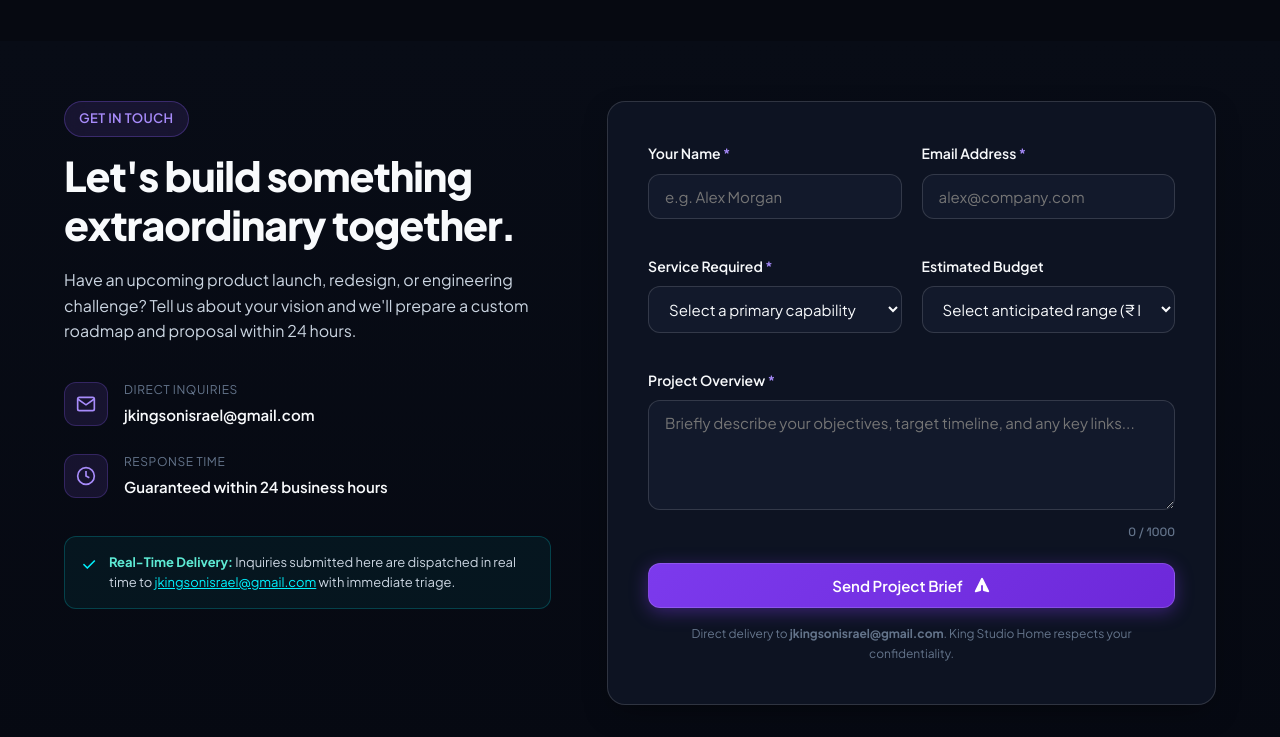
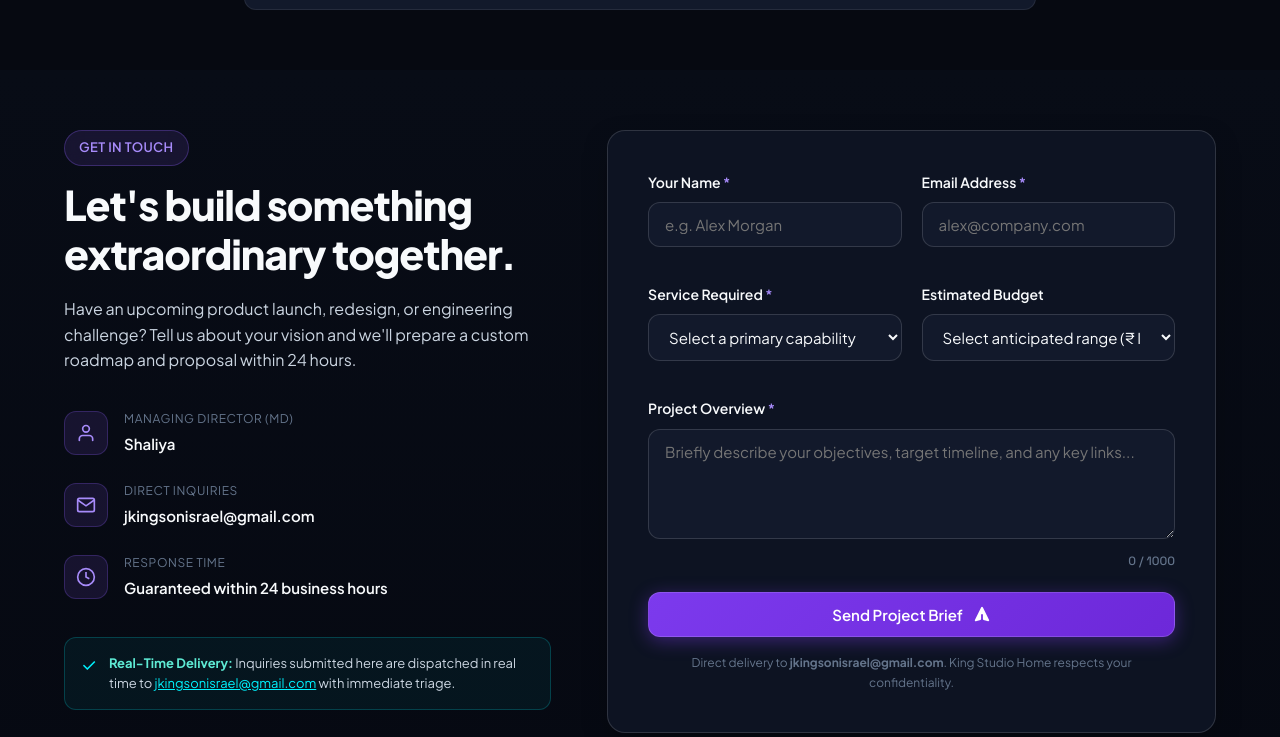
Before and after one commit to kingson-starboy/unknow---uk, a website: page index.html in a window 1280 px wide. Shown: the part 5704-6441 px from the top of the page. Drawn offline with Linux system fonts and the light colour scheme.

Commit message:
Add files via upload

```diff
--- a/index.html
+++ b/index.html
@@ -570,7 +570,7 @@
             <div class="badge">Who We Are</div>
             <h2 class="section-title">We craft digital realities with engineering rigour</h2>
             <p class="about-lead">
-              Founded by Kingson Israel, King Studio Home was created on a single belief: digital software should be visually stunning without sacrificing structural speed, accessibility, or maintainability.
+              Founded by Kingson Israel with Shaliya as Managing Director (MD), King Studio Home was created on a single belief: digital software should be visually stunning without sacrificing structural speed, accessibility, or maintainability.
             </p>
             <p class="about-text">
               We operate as a high-caliber multidisciplinary squad of senior engineers, product designers, and brand strategists. Rather than bloated teams and bureaucratic sprints, we work directly with founders and product leaders to ship impactful digital products in record time.
@@ -748,6 +748,19 @@
             <div class="contact-details">
               <div class="contact-detail-item">
                 <div class="detail-icon">
+                  <svg viewBox="0 0 24 24" fill="none" stroke="currentColor" stroke-width="2" stroke-linecap="round" stroke-linejoin="round">
+                    <path d="M20 21v-2a4 4 0 0 0-4-4H8a4 4 0 0 0-4 4v2"></path>
+                    <circle cx="12" cy="7" r="4"></circle>
+                  </svg>
+                </div>
+                <div>
+                  <span class="detail-label">Managing Director (MD)</span>
+                  <span class="detail-val">Shaliya</span>
+                </div>
+              </div>
+
+              <div class="contact-detail-item">
+                <div class="detail-icon">
                   <svg viewBox="0 0 24 24" fill="none" stroke="currentColor" stroke-width="2">
                     <path d="M4 4h16c1.1 0 2 .9 2 2v12c0 1.1-.9 2-2 2H4c-1.1 0-2-.9-2-2V6c0-1.1.9-2 2-2z"></path>
                     <polyline points="22,6 12,13 2,6"></polyline>
@@ -876,7 +889,7 @@
             <span class="logo-text">King Studio <span class="text-accent">Home</span></span>
           </a>
           <p class="footer-tagline">
-            King Studio Home is an independent digital product engineering practice founded by Kingson Israel. Built with precision for ambitious brands.
+            King Studio Home is an independent digital product engineering practice founded by Kingson Israel with Shaliya as Managing Director (MD). Built with precision for ambitious brands.
           </p>
           <div class="social-links" aria-label="Social Media Links">
             <a href="https://github.com/kingson-starboy" target="_blank" rel="noopener noreferrer" class="social-btn" aria-label="Kingson Israel on GitHub">
```
